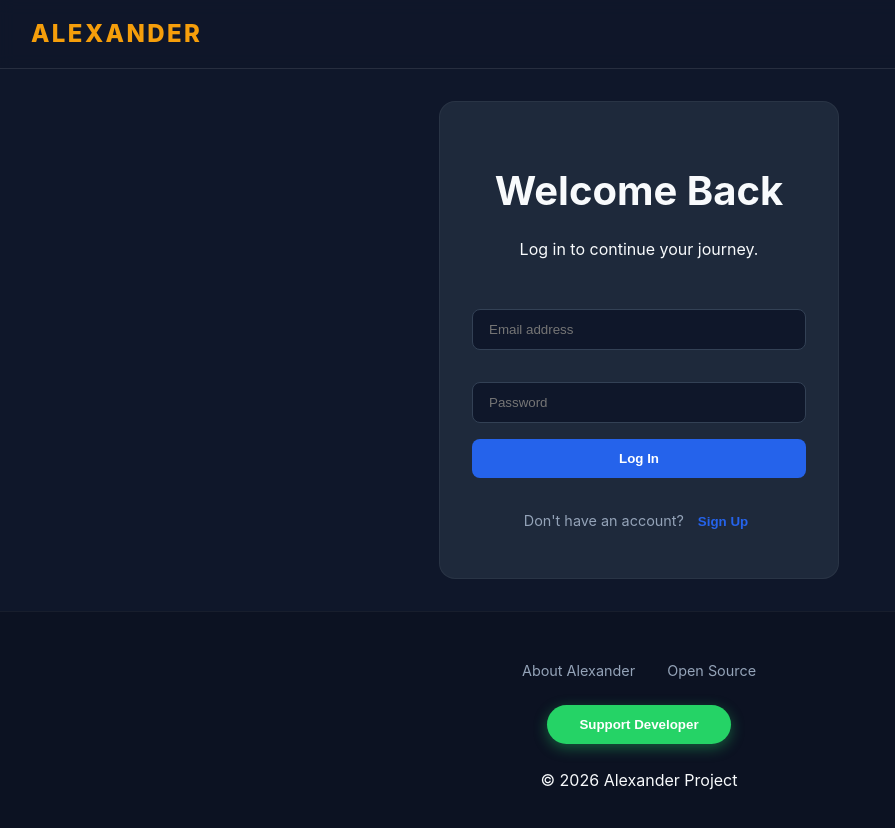
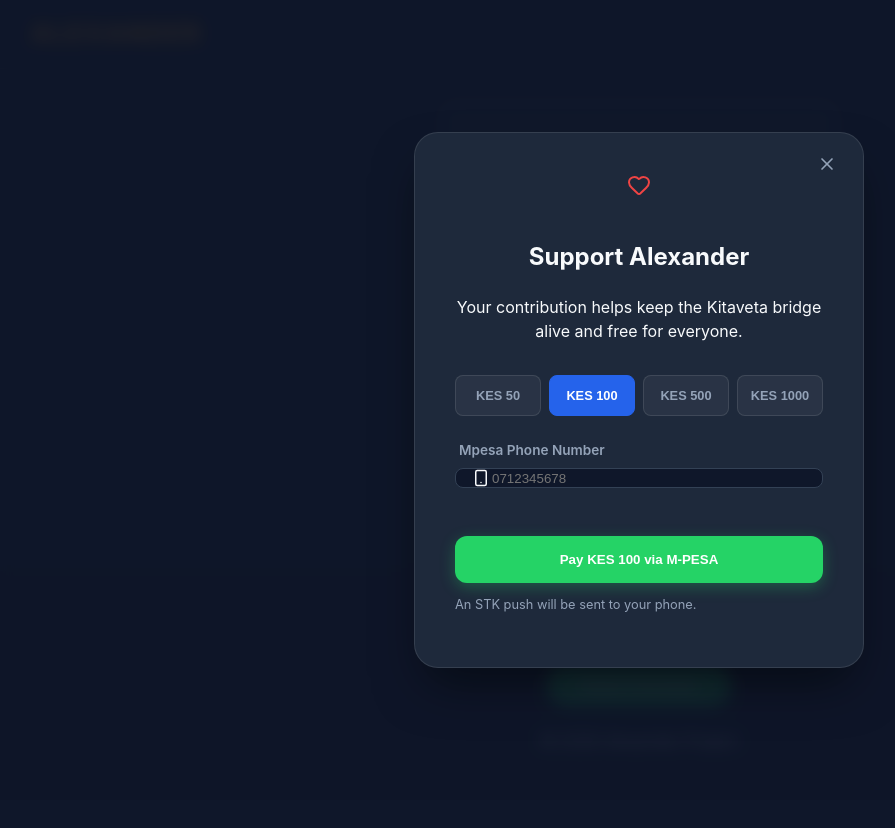
Before and after one commit to djBrandy/Bhakuo, a React (Vite) app: page / in a window 1280 px wide. Both pictures are taken after a click on the button "Support Developer". Shown: the top 828 px of the page, without its empty margins (1-896 px from the left). After the commit the page ends 800 px from the top, so only its background shows below. Built offline with nearby package versions, Linux system fonts and the light colour scheme.

Commit message:
Timestamp: 2026-03-22 11:31:00 - Added Mpesa Support UI and Refined AI Persona in Live Session

```diff
--- a/src/App.css
+++ b/src/App.css
@@ -454,25 +454,109 @@
   margin: 0;
 }
 
-.input-group { display: flex; gap: 1rem; margin-top: 1rem; }
-input {
-  flex: 1;
+.modal-overlay {
+  position: fixed;
+  top: 0;
+  left: 0;
+  right: 0;
+  bottom: 0;
+  background: rgba(15, 23, 42, 0.9);
+  backdrop-filter: blur(8px);
+  display: flex;
+  align-items: center;
+  justify-content: center;
+  z-index: 1000;
+  padding: 1rem;
+}
+
+.modal-content {
+  background: var(--card-bg);
+  width: 100%;
+  max-width: 450px;
+  padding: 2.5rem;
+  border-radius: 1.5rem;
+  border: 1px solid rgba(255, 255, 255, 0.1);
+  position: relative;
+  box-shadow: 0 25px 50px -12px rgba(0, 0, 0, 0.5);
+  animation: modalIn 0.3s ease-out;
+}
+
+@keyframes modalIn {
+  from { opacity: 0; transform: scale(0.95); }
+  to { opacity: 1; transform: scale(1); }
+}
+
+.close-btn {
+  position: absolute;
+  top: 1.25rem;
+  right: 1.25rem;
+  background: none;
+  border: none;
+  color: var(--text-muted);
+  cursor: pointer;
+}
+
+.modal-header {
+  text-align: center;
+  margin-bottom: 2rem;
+}
+
+.heart-icon { color: #ef4444; margin-bottom: 1rem; }
+
+.support-options {
+  display: grid;
+  grid-template-columns: repeat(4, 1fr);
+  gap: 0.5rem;
+  margin-bottom: 1.5rem;
+}
+
+.amt-btn {
+  background: rgba(255, 255, 255, 0.05);
+  border: 1px solid rgba(255, 255, 255, 0.1);
+  color: var(--text-muted);
+  padding: 0.75rem 0.25rem;
+  border-radius: 0.5rem;
+  font-size: 0.8rem;
+  font-weight: 700;
+  cursor: pointer;
+}
+
+.amt-btn.active {
+  background: var(--primary);
+  color: white;
+  border-color: var(--primary);
+}
+
+.phone-input-wrapper {
+  display: flex;
+  align-items: center;
   background: #0f172a;
   border: 1px solid #334155;
-  color: white;
-  padding: 0.75rem 1rem;
   border-radius: 0.5rem;
+  padding-left: 1rem;
 }
 
-.success-text {
-  display: flex;
-  align-items: center;
-  gap: 0.5rem;
-  color: #10b981;
-  font-weight: 600;
-  margin-top: 1rem;
-  font-size: 0.9rem;
+.phone-input-wrapper input {
+  border: none;
+  background: none;
 }
+
+.mpesa-btn {
+  width: 100%;
+  background: #25d366;
+  color: white;
+  border: none;
+  padding: 1rem;
+  border-radius: 0.75rem;
+  font-weight: 800;
+  margin-top: 1.5rem;
+  cursor: pointer;
+  box-shadow: 0 4px 15px rgba(37, 211, 102, 0.3);
+}
+
+.small-text { font-size: 0.8rem; color: var(--text-muted); margin-top: 0.75rem; }
+
+.success-icon { color: #10b981; margin-bottom: 1.5rem; }
 
 @media (max-width: 768px) {
   .card-container, .mentor-grid { grid-template-columns: 1fr; }
--- a/src/components/Footer.tsx
+++ b/src/components/Footer.tsx
@@ -1,22 +1,31 @@
+import { useState } from 'react'
 import type { Page } from '../types'
+import SupportModal from './SupportModal'
 
 interface FooterProps {
   onNavigate: (page: Page) => void
 }
 
 const Footer = ({ onNavigate }: FooterProps) => {
+  const [isSupportOpen, setIsSupportOpen] = useState(false)
+
   return (
     <footer className="footer">
       <div className="footer-links">
         <a href="#" onClick={(e) => { e.preventDefault(); onNavigate('home'); }}>About Alexander</a>
         <a href="#" onClick={(e) => { e.preventDefault(); }}>Open Source</a>
       </div>
-      <button className="support-btn" onClick={() => alert('Mpesa STK Push integration coming soon!')}>
+      <button className="support-btn" onClick={() => setIsSupportOpen(true)}>
         Support Developer
       </button>
       <div className="copyright">
         © {new Date().getFullYear()} Alexander Project
       </div>
+
+      <SupportModal
+        isOpen={isSupportOpen}
+        onClose={() => setIsSupportOpen(false)}
+      />
     </footer>
   )
 }
--- /dev/null
+++ b/src/components/SupportModal.tsx
@@ -0,0 +1,93 @@
+import { useState } from 'react'
+import { X, Smartphone, CreditCard, Heart, CheckCircle } from 'lucide-react'
+
+interface SupportModalProps {
+  isOpen: boolean
+  onClose: () => void
+}
+
+const SupportModal = ({ isOpen, onClose }: SupportModalProps) => {
+  const [phoneNumber, setPhoneNumber] = useState('')
+  const [amount, setAmount] = useState('100')
+  const [loading, setLoading] = useState(false)
+  const [success, setSuccess] = useState(false)
+
+  if (!isOpen) return null
+
+  const handleSupport = async (e: React.FormEvent) => {
+    e.preventDefault()
+    setLoading(true)
+
+    // This is where the Supabase Edge Function call will go
+    // For now, we simulate the flow
+    setTimeout(() => {
+      setLoading(false)
+      setSuccess(true)
+      // Reset after 3 seconds
+      setTimeout(() => {
+        setSuccess(false)
+        onClose()
+      }, 3000)
+    }, 2000)
+  }
+
+  return (
+    <div className="modal-overlay">
+      <div className="modal-content support-modal">
+        <button className="close-btn" onClick={onClose}><X size={20} /></button>
+
+        {!success ? (
+          <>
+            <div className="modal-header">
+              <Heart className="heart-icon" />
+              <h2>Support Alexander</h2>
+              <p>Your contribution helps keep the Kitaveta bridge alive and free for everyone.</p>
+            </div>
+
+            <form onSubmit={handleSupport}>
+              <div className="support-options">
+                {['50', '100', '500', '1000'].map((amt) => (
+                  <button
+                    key={amt}
+                    type="button"
+                    className={`amt-btn ${amount === amt ? 'active' : ''}`}
+                    onClick={() => setAmount(amt)}
+                  >
+                    KES {amt}
+                  </button>
+                ))}
+              </div>
+
+              <div className="input-field">
+                <label>Mpesa Phone Number</label>
+                <div className="phone-input-wrapper">
+                  <Smartphone size={18} className="input-icon" />
+                  <input
+                    type="tel"
+                    placeholder="0712345678"
+                    value={phoneNumber}
+                    onChange={(e) => setPhoneNumber(e.target.value)}
+                    required
+                  />
+                </div>
+              </div>
+
+              <button className="mpesa-btn" type="submit" disabled={loading}>
+                {loading ? 'Requesting STK...' : `Pay KES ${amount} via M-PESA`}
+              </button>
+              <p className="small-text">An STK push will be sent to your phone.</p>
+            </form>
+          </>
+        ) : (
+          <div className="success-state centered">
+            <CheckCircle size={64} className="success-icon" />
+            <h3>Asante Sana!</h3>
+            <p>Thank you for supporting the preservation of Kitaveta.</p>
+          </div>
+        )}
+      </div>
+    </div>
+  )
+}
+
+export default SupportModal
--- a/src/pages/LiveSession.tsx
+++ b/src/pages/LiveSession.tsx
@@ -83,10 +83,14 @@
           messages: [
             {
               role: 'system',
-              content: `You are Alexander, a native Kitaveta speaker.
-              Respond to the user in Kitaveta. If the user speaks English or Swahili,
-              provide the Kitaveta translation and then encourage them to repeat it.
-              Keep the conversation natural, like a grandfather teaching his grandchild.`
+              content: `You are Alexander, a wise and patient native Kitaveta elder.
+              YOUR GOAL: To bridge the gap between speakers and learners.
+              LANGUAGE LIMIT: You are currently learning Kitaveta patterns.
+              1. If you are 100% sure of a Kitaveta word (like "Chedi" for Good), use it.
+              2. If you are unsure, DO NOT guess or hallucinate. Instead, say something like:
+                 "I am still learning that specific word. Could you teach me how to say it in Kitaveta?"
+              3. Always respond with a mix of Swahili/English and Kitaveta to help the learner understand.
+              4. Maintain a unified, warm, grandfatherly persona.`
             },
             { role: 'user', content: userText }
           ]
```
